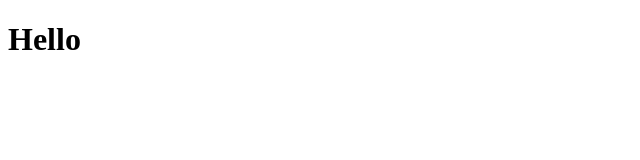
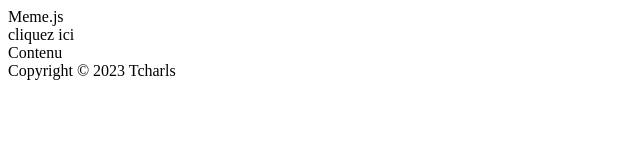
Before and after one commit to Tcharls/Formation_JS_2023, a website: page index.html in a window 1280 px wide. Shown: the whole page, without its empty margins (0-640 px from the left). Drawn offline with Linux system fonts and the light colour scheme.

Commit message:
ajout structure min

```diff
--- a/index.html
+++ b/index.html
@@ -1,11 +1,19 @@
 <!DOCTYPE html>
 <html lang="en">
+
 <head>
     <meta charset="UTF-8">
     <meta name="viewport" content="width=device-width, initial-scale=1.0">
     <title>Document</title>
 </head>
+
 <body>
-    <h1>Hello</h1>
+    <div id="main">
+        <header><span id="meme">Meme</span>.<span id="js">js</span></header>
+        <nav>cliquez ici</nav>
+        <article>Contenu</article>
+        <footer>Copyright &copy; 2023 Tcharls</footer>
+    </div>
 </body>
+
 </html>
--- a/package.json
+++ b/package.json
@@ -4,7 +4,7 @@
   "description": "",
   "main": "",
   "scripts": {
-    "test": "echo \"Error: no test specified\" && exit 1"
+    "start": "lite-server"
   },
   "repository": {
     "type": "git",
```
